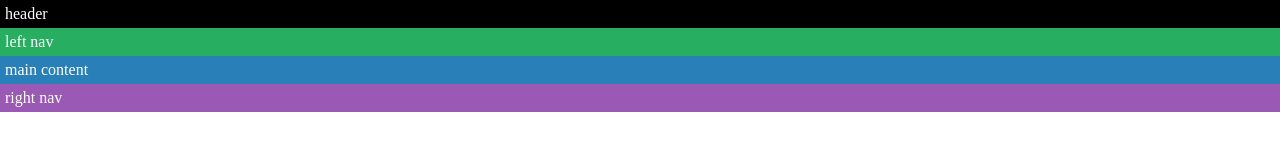
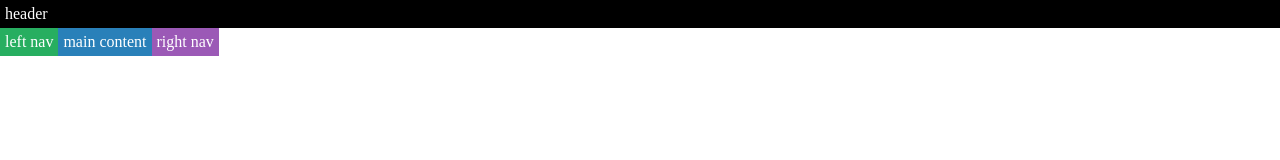
Before and after one commit to aminmeyghani/speaking-flexbox, a website: page public/index.html in a window 1280 px wide. Drawn offline with Linux system fonts and the light colour scheme.

Commit message:
set inner to flex

```diff
--- a/public/compiled.css
+++ b/public/compiled.css
@@ -29,6 +29,12 @@ body {
           flex-direction: column;
 }
 
+.inner {
+  display: -webkit-flex;
+  display: -ms-flexbox;
+  display: flex;
+}
+
 .header {
   background-color: #000;
 }
--- a/public/index.html
+++ b/public/index.html
@@ -9,7 +9,7 @@
 
 <body>
   <div class="header">header</div>
-  <div class="body">
+  <div class="inner">
     <div class="left-nav">left nav</div>
     <div class="main-content">main content</div>
     <div class="right-nav">right nav</div>
--- a/public/main.css
+++ b/public/main.css
@@ -25,6 +25,10 @@ body {
   flex-direction: column;
 }
 
+.inner {
+  display: flex;
+}
+
 .header {
   background-color: #000;
 }
```
